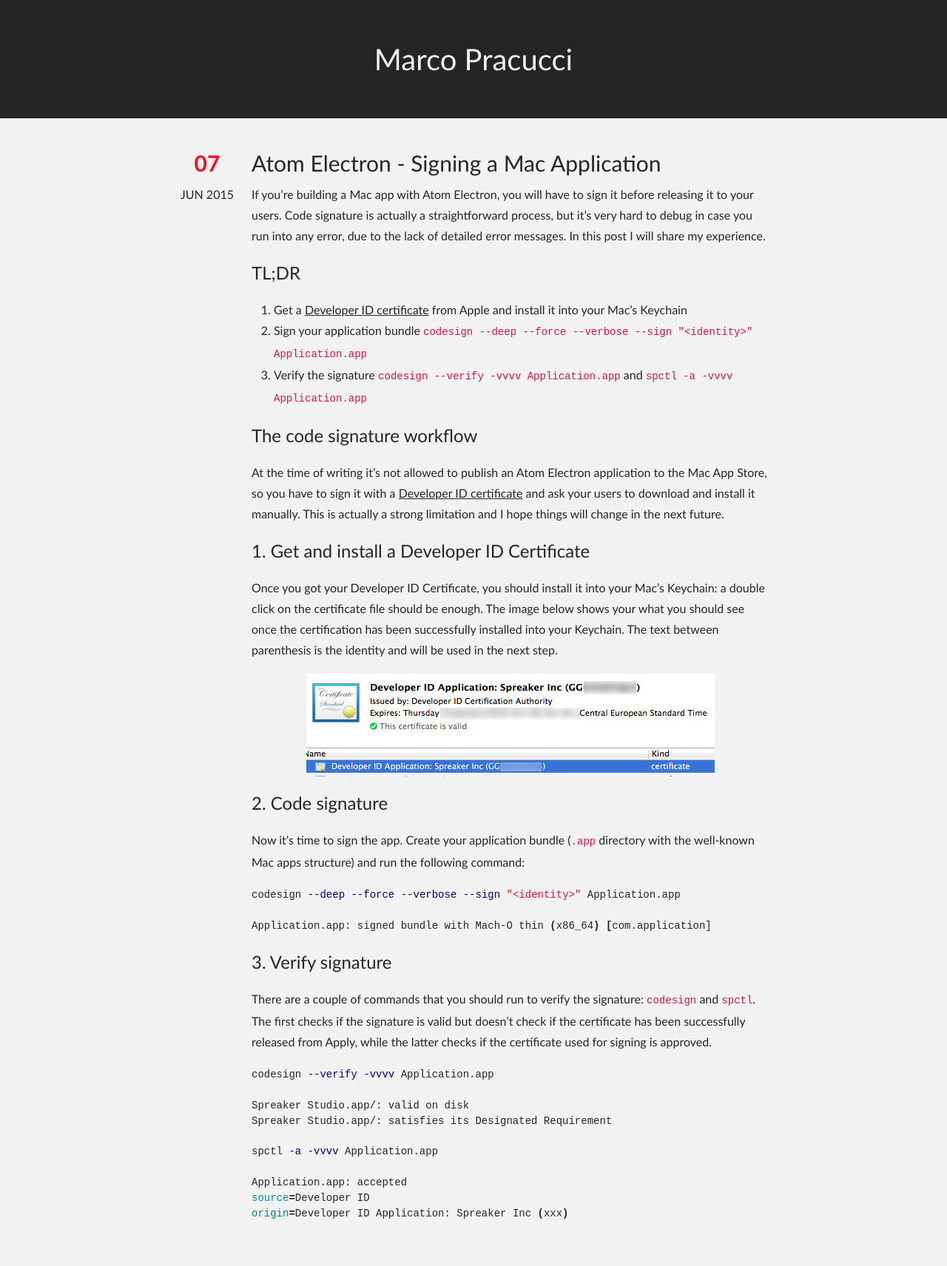
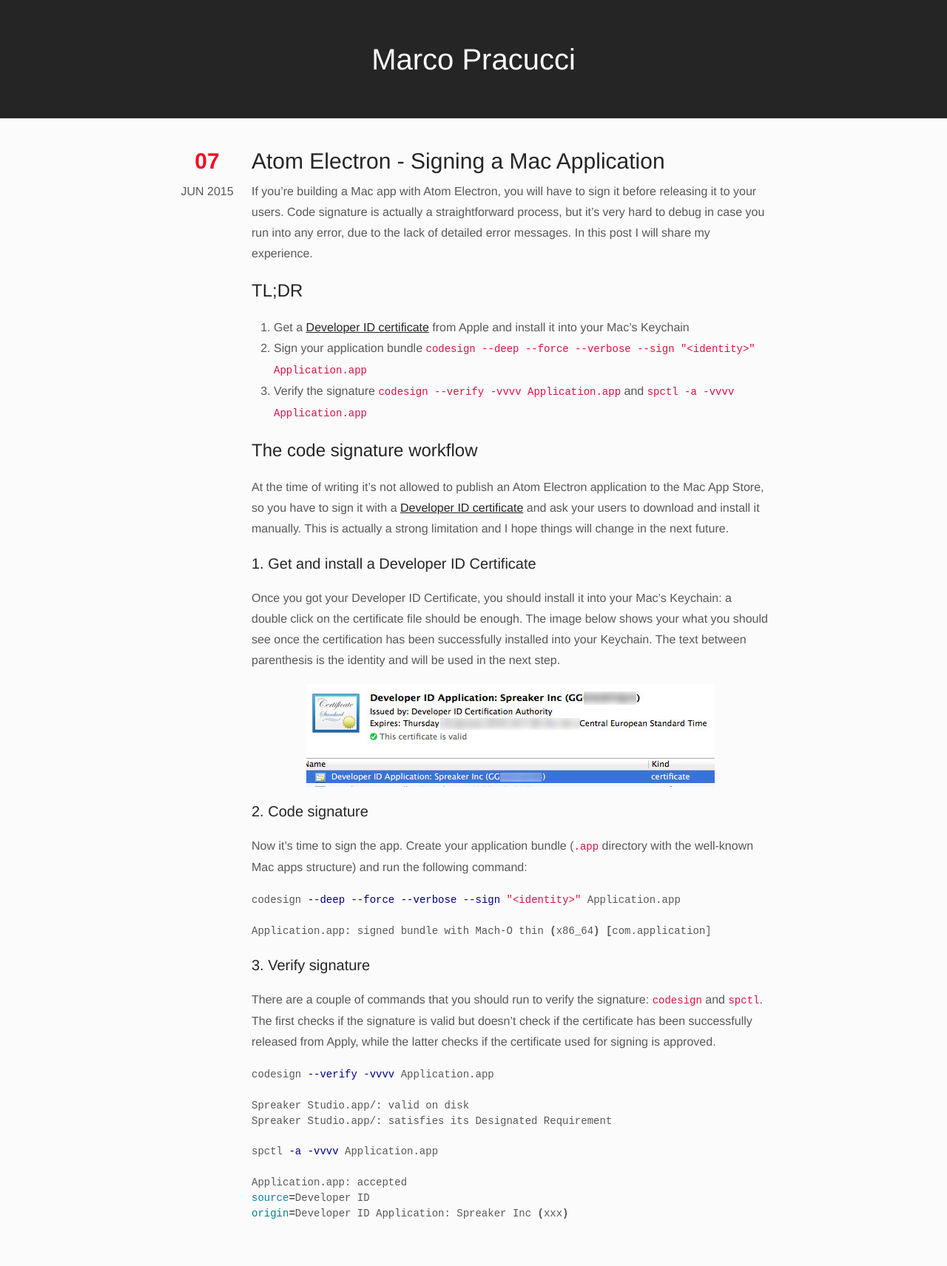
Before and after one commit to pracucci/www-pracucci, a Jekyll site: the page built from index.html, in a window 1280 px wide. Shown: the whole page at 74% size. Built offline with Jekyll 4.4.1, drawn with Linux system fonts in a browser that asks for light colours; the list of posts is cut into pages by our own code.

Commit message:
Improved styling

```diff
--- a/stylesheets/stylesheet.scss
+++ b/stylesheets/stylesheet.scss
@@ -5,11 +5,21 @@
 $baseline: 36px;
 $primary_font_size: 30px;
 $secondary_font_size: 24px;
-$tertiary_font_size: 24px;
+$tertiary_font_size: 20px;
 
-$article_font_size: 16px;
-$article_line_height: 28px;
-$article_text_color: #262526;
+$font_weight_light: 300;
+$font_weight_default: 400;
+$font_weight_medium: 500;
+$font_weight_bold: 600;
+
+$page_background_color: #fbfbfb;
+
+$title_text_color: #262526;
+
+$paragraph_font_family: 'Helvetica Neue', Helvetica, Arial, 'Lucida Grande', sans-serif;
+$paragraph_font_size: 16px;
+$paragraph_line_height: 28px;
+$paragraph_text_color: #585858;
 
 
 /* Reset */
@@ -52,10 +62,10 @@ table {
 /* Basics */
 body {
   box-sizing: border-box;
-  color: $article_text_color;
-  background: #F2F2F2;
+  color: $paragraph_text_color;
+  background: $page_background_color;
   font-size: 16px;
-  font-family: 'Myriad Pro', Calibri, Helvetica, Arial, sans-serif;
+  font-family: $paragraph_font_family;
   line-height: 1.5;
   -webkit-font-smoothing: antialiased;
 }
@@ -72,8 +82,8 @@ strong {
 
 /* Header */
 header {
-    background: #262526;
-    color: #F2F2F2;
+    background: $title_text_color;
+    color: $page_background_color;
     text-align: center;
     padding: 50px 20px;
     margin-bottom: 40px;
@@ -116,13 +126,13 @@ article {
         width: 80px;
         text-align: center;
         text-transform: uppercase;
-        line-height: $article_line_height;
+        line-height: $paragraph_line_height;
 
         .day {
             display: block;
             font-size: 30px;
             font-weight: bold;
-            line-height: 40px;
+            line-height: $baseline;
             color: #F60A20;
             margin-bottom: $baseline/4;
         }
@@ -130,8 +140,9 @@ article {
 
     h1 {
         font-size: $primary_font_size;
-        font-weight: normal;
-        line-height: 40px;
+        font-weight: $font_weight_medium;
+        line-height: $baseline;
+        color: $title_text_color;
         margin-bottom: $baseline/4;
 
         a {
@@ -141,17 +152,21 @@ article {
 
     h2 {
         font-size: $secondary_font_size;
+        font-weight: $font_weight_medium;
+        color: $title_text_color;
         margin-bottom: $baseline/2;
     }
 
     h3 {
         font-size: $tertiary_font_size;
+        font-weight: $font_weight_medium;
+        color: $title_text_color;
         margin-bottom: $baseline/2;
     }
 
     p {
-        font-size: $article_font_size;
-        line-height: $article_line_height;
+        font-size: $paragraph_font_size;
+        line-height: $paragraph_line_height;
         margin-bottom: $baseline/2;
     }
 
@@ -160,7 +175,7 @@ article {
         padding-left: 30px;
 
         li {
-            line-height: $article_line_height;
+            line-height: $paragraph_line_height;
         }
     }
 
@@ -184,13 +199,13 @@ article {
 
 /* Code highlight */
 .highlight {
-    background: #f2f2f2;
+    background: $page_background_color;
 
     &, code {
         font-family: monospace;
         font-size: 14px;
         margin: 20px 0;
-        color: $article_text_color;
+        color: $paragraph_text_color;
     }
 }
 
@@ -214,10 +229,10 @@ article {
 
             .day {
                 display: inline;
-                font-size: $article_font_size;
-                color: $article_text_color;
+                font-size: $paragraph_font_size;
+                color: $paragraph_text_color;
                 font-weight: normal;
-                line-height: $article_line_height;
+                line-height: $paragraph_line_height;
             }
         }
 
```
